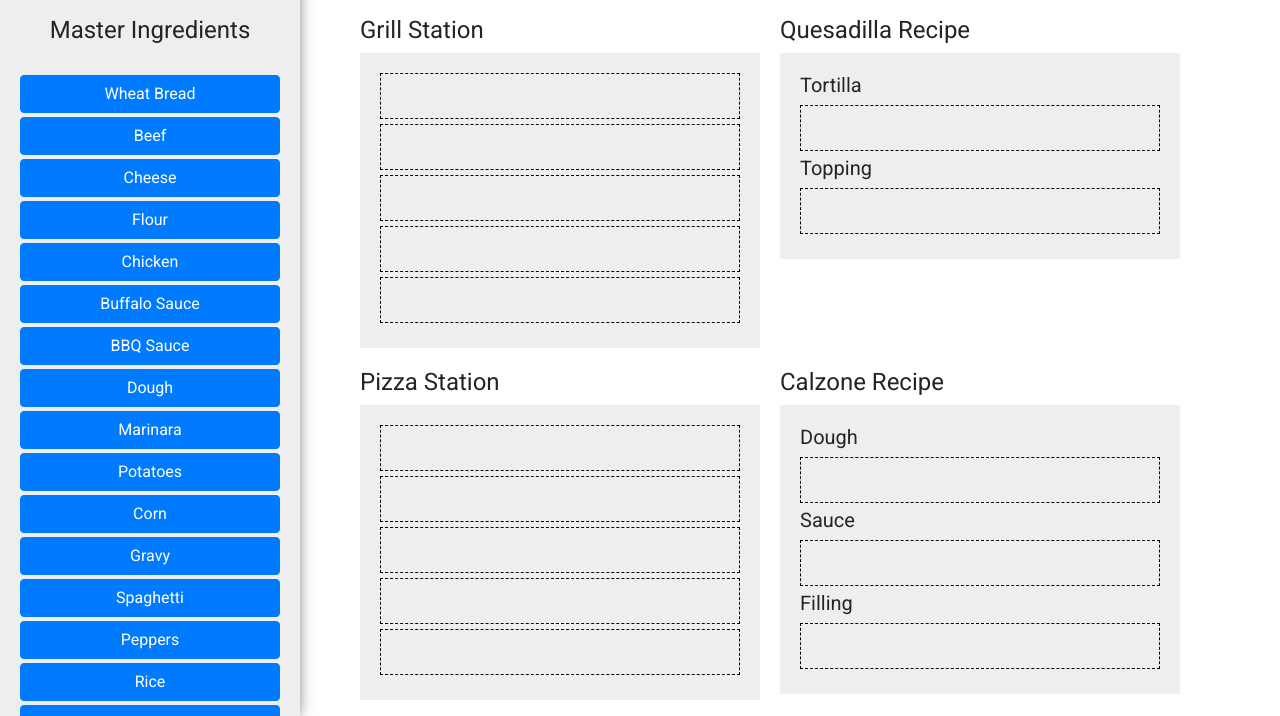
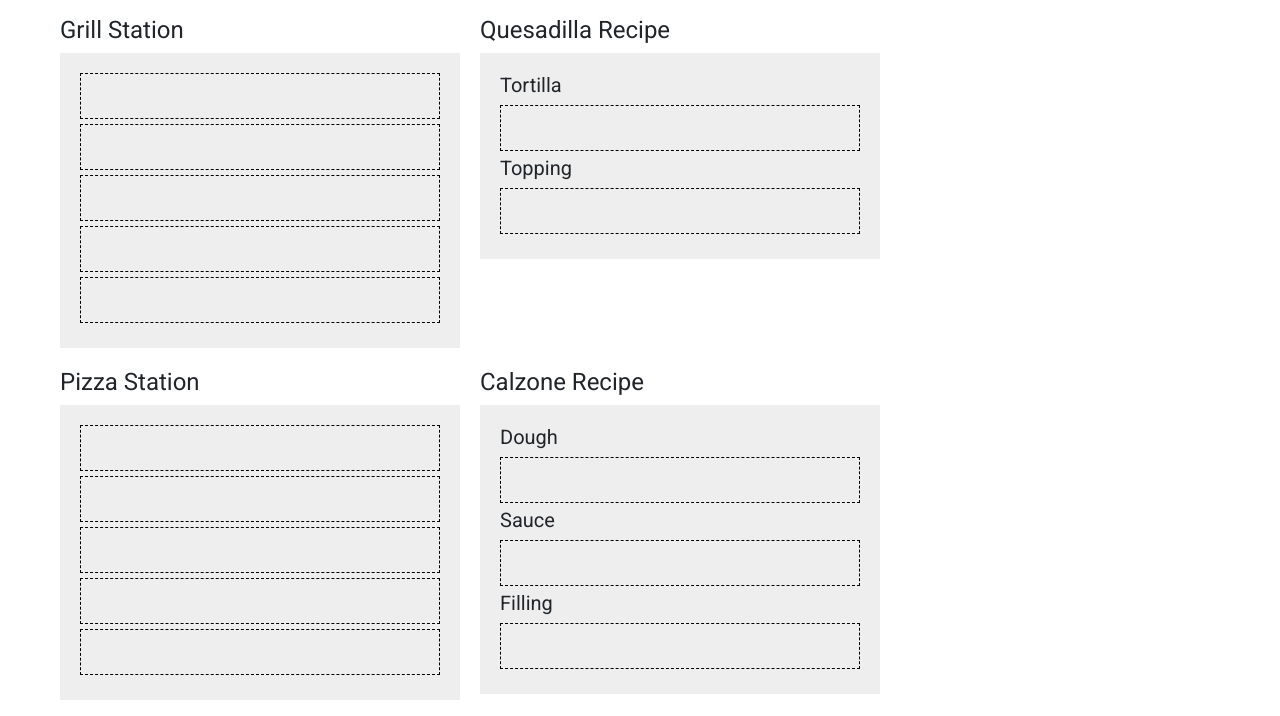
Before and after one commit to RebelScrum2018/SodexoSimulator, a website: page index.html in a window 1280 px wide. Both pictures are taken after a click on the button "Prepare Dishes". Shown: the part 84-800 px from the top of the page. Drawn offline with nearby package versions, Linux system fonts and the light colour scheme.

Commit message:
Added sidebar hiding and showing

```diff
--- a/index.html
+++ b/index.html
@@ -117,6 +117,16 @@
             return '<button id="ingredient' + guid() + '" draggable="true" ondragstart="drag(event)" type="button" class="btn btn-primary">' + name + '</button>';
         }
 
+        function showSidebar() {
+            $(".content").removeClass("full");
+            $(".sidebar").removeClass("hidden");
+        }
+
+        function hideSidebar() {
+            $(".content").addClass("full");
+            $(".sidebar").addClass("hidden");
+        }
+
         function guid() {
             function s4() {
                 return Math.floor((1 + Math.random()) * 0x10000)
@@ -132,6 +142,7 @@
 
         function next() {
             $(".station-content:nth-child(2)").removeClass("hidden");
+            hideSidebar();
             $("nav h4").text("Prepare Day " + game.getDay() +"'s " + game.getMeal() + " dishes");
             $("nav .btn").text("Submit Meals");
             $("nav .btn").attr("onclick","meal()");
@@ -198,6 +209,7 @@
             if (game.getMeal() == "Late Night"){
 
                 game.incrementDay();
+                showSidebar();
 
                 $("nav h4").text("Fill up Stations for day " + game.getDay());
                 $("nav .btn").text("Prepare Dishes")
--- a/resources/scss/app.scss
+++ b/resources/scss/app.scss
@@ -17,6 +17,12 @@ body {
     box-shadow: -3px 0 15px 0 #555;
     text-align: center;
     overflow: auto;
+    transition: all .2s ease-in-out;
+
+    &.hidden {
+        width: 0px;
+        transition: all .2s ease-in-out;
+    }
 }
 
 nav {
@@ -77,6 +83,12 @@ nav {
     width: calc(100% - 350px);
     left: 350px;
     display: flex;
+    transition: all .2s ease-in-out;
+
+    &.full {
+        left: 50px;
+        transition: all .2s ease-in-out;
+    }
 
     .stations {
         flex: 1;
```
Also changed, not shown: css/app.css.
